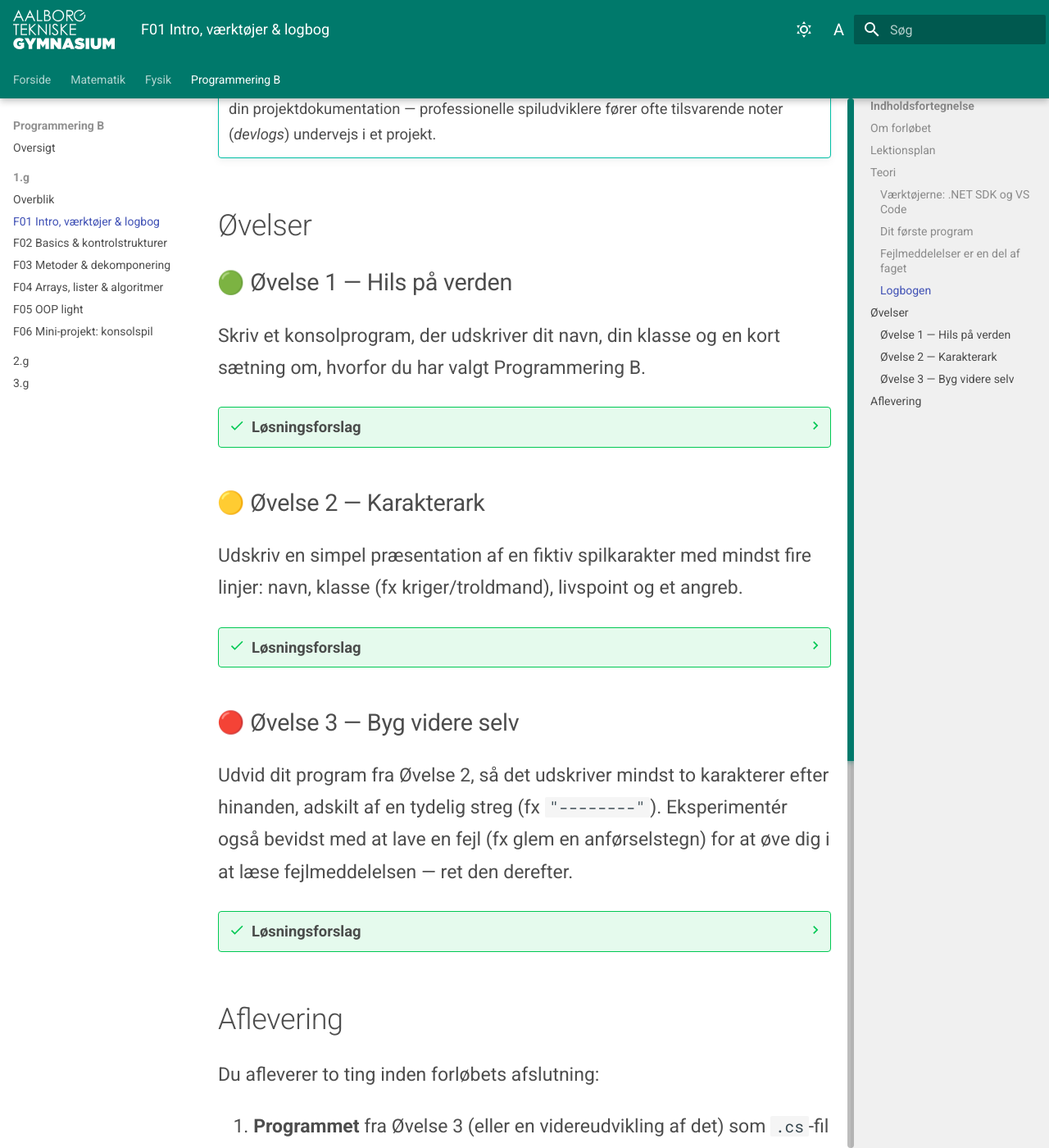
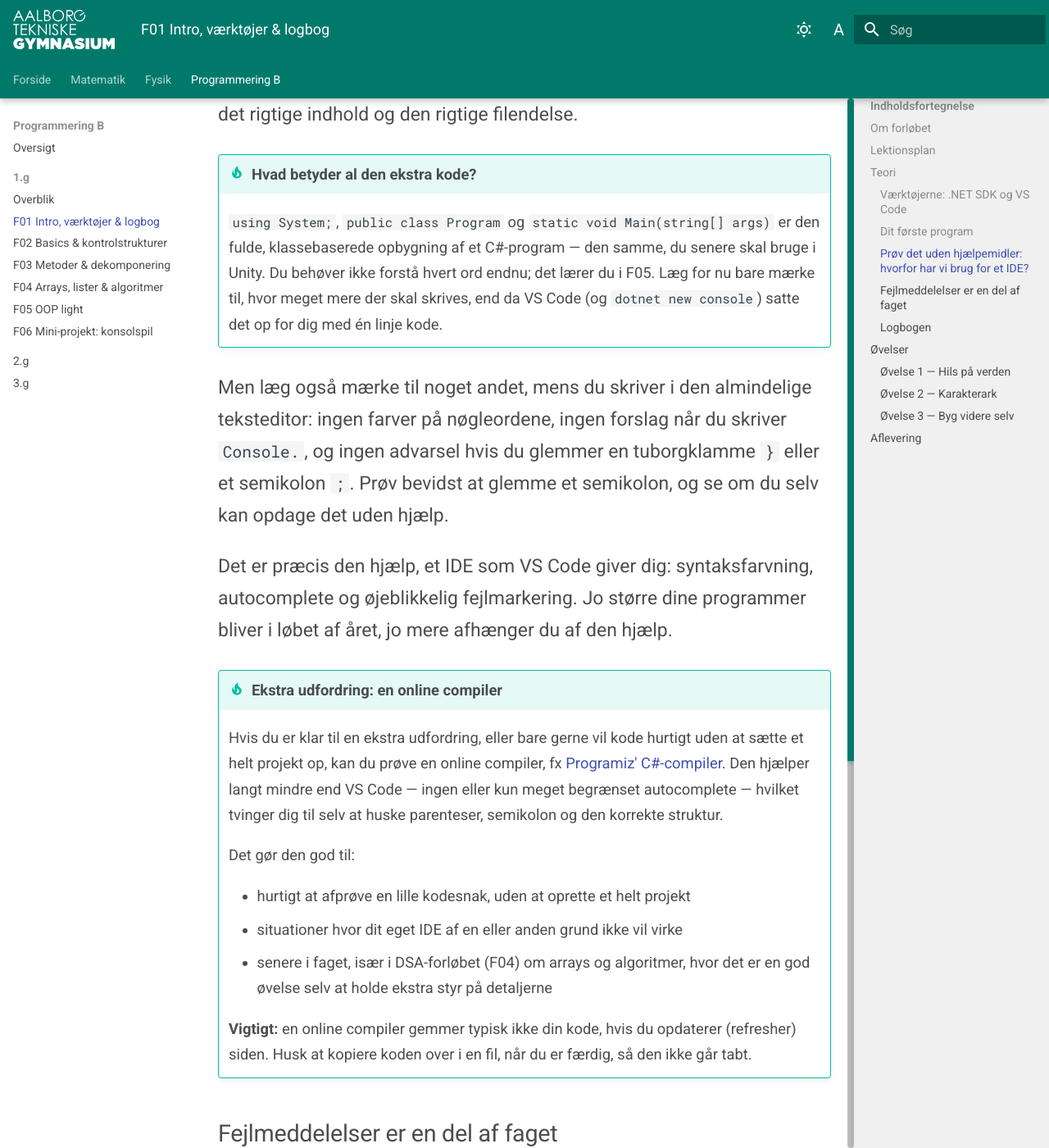
Before and after one commit to poltexious/undervisning, an MkDocs documentation site: the page built from docs/programmering-b/1g/f01_intro_logbog.md, in a window 1280 px wide and 1400 px high, scrolled down 4482 px. Shown: the whole window at 82% size. Built offline with MkDocs 1.6.1 and Material for MkDocs 9.7.7, drawn with Linux system fonts in a browser that asks for light colours; emoji names are drawn with the system emoji font; some of the changed text lies outside the part shown.

Commit message:
Tilføj txt-til-cs-eksperiment og online compiler-tip til F01
- Nyt afsnit i F01: eleverne skriver den fulde klassebaserede Hello
  World i en almindelig teksteditor, gemmer som .txt og omdøber til
  .cs, for konkret at opleve hvorfor et IDE (autocomplete, syntaks-
  farvning, fejlmarkering) gør en forskel.
- Ny tip-boks om online compilere (fx Programiz) som ekstra udfordring
  for stærkere elever — mindre hjælp tvinger til at huske syntaks
  selv, nyttigt til hurtige eksperimenter og særligt relevant i
  DSA-forløbet (F04).
- Krydshenvisningsnote tilføjet i F04-skelettet, så tippet genbruges
  når forløbet skrives fuldt ud.

Co-Authored-By: Claude Sonnet 5 <noreply@anthropic.com>

````diff
--- a/docs/programmering-b/1g/f01_intro_logbog.md
+++ b/docs/programmering-b/1g/f01_intro_logbog.md
@@ -29,6 +29,7 @@ Logbogen er ikke bureaukrati for bureaukratiets skyld: den er din egen hukommels
 - `dotnet new console` — hvad opretter kommandoen?
 - `Console.WriteLine` og programmets opbygning
 - Køre programmet med `dotnet run`
+- Eksperiment: skriv et Hello World i en `.txt`-fil og omdøb til `.cs` — hvorfor er et IDE nødvendigt?
 - Fejlmeddelelser er ikke farlige — sådan læser du dem
 
 **Time 3 — Arbejdsgang og logbog**
@@ -79,6 +80,50 @@ dotnet run
 !!! tip "Hvorfor ser koden sådan ud?"
 
     Du undrer dig måske over, at der ikke står noget om en `class` eller en `Main`-metode, som du måske har set i eksempler andre steder. Det er fordi C# tillader denne forenklede skrivemåde (*top-level statements*), som er perfekt til at komme hurtigt i gang. Senere i faget (i F05) lærer vi den fulde, klassebaserede opbygning — den samme, som du kommer til at bruge i Unity.
+
+### Prøv det uden hjælpemidler: hvorfor har vi brug for et IDE?
+
+Du har nu oplevet, hvor let VS Code gør det at skrive og køre et program. Men hvad er en C#-fil *egentlig*? Prøv dette lille eksperiment for at finde ud af det:
+
+1. Åbn en helt almindelig teksteditor — **ikke** VS Code (fx Notesblok på Windows eller TextEdit på Mac).
+2. Skriv følgende, præcis som det står:
+
+    ```csharp
+    using System;
+
+    public class Program
+    {
+        static void Main(string[] args)
+        {
+            Console.WriteLine("Hello, World!");
+        }
+    }
+    ```
+
+3. Gem filen som `Program.txt`.
+4. Omdøb bagefter filen til `Program.cs` (skift altså kun filendelsen — ikke indholdet).
+
+Ligger `Program.cs` i en projektmappe med en tilhørende `.csproj`-fil, kan `dotnet run` faktisk køre den. Compileren er nemlig ligeglad med, hvilket program du skrev filen i — en C#-fil er i virkeligheden bare en tekstfil med det rigtige indhold og den rigtige filendelse.
+
+!!! tip "Hvad betyder al den ekstra kode?"
+
+    `using System;`, `public class Program` og `static void Main(string[] args)` er den fulde, klassebaserede opbygning af et C#-program — den samme, du senere skal bruge i Unity. Du behøver ikke forstå hvert ord endnu; det lærer du i F05. Læg for nu bare mærke til, hvor meget mere der skal skrives, end da VS Code (og `dotnet new console`) satte det op for dig med én linje kode.
+
+Men læg også mærke til noget andet, mens du skriver i den almindelige teksteditor: ingen farver på nøgleordene, ingen forslag når du skriver `Console.`, og ingen advarsel hvis du glemmer en tuborgklamme `}` eller et semikolon `;`. Prøv bevidst at glemme et semikolon, og se om du selv kan opdage det uden hjælp.
+
+Det er præcis den hjælp, et IDE som VS Code giver dig: syntaksfarvning, autocomplete og øjeblikkelig fejlmarkering. Jo større dine programmer bliver i løbet af året, jo mere afhænger du af den hjælp.
+
+!!! tip "Ekstra udfordring: en online compiler"
+
+    Hvis du er klar til en ekstra udfordring, eller bare gerne vil kode hurtigt uden at sætte et helt projekt op, kan du prøve en online compiler, fx [Programiz' C#-compiler](https://www.programiz.com/csharp-programming/online-compiler/). Den hjælper langt mindre end VS Code — ingen eller kun meget begrænset autocomplete — hvilket tvinger dig til selv at huske parenteser, semikolon og den korrekte struktur.
+
+    Det gør den god til:
+
+    - hurtigt at afprøve en lille kodesnak, uden at oprette et helt projekt
+    - situationer hvor dit eget IDE af en eller anden grund ikke vil virke
+    - senere i faget, især i DSA-forløbet (F04) om arrays og algoritmer, hvor det er en god øvelse selv at holde ekstra styr på detaljerne
+
+    **Vigtigt:** en online compiler gemmer typisk ikke din kode, hvis du opdaterer (refresher) siden. Husk at kopiere koden over i en fil, når du er færdig, så den ikke går tabt.
 
 ### Fejlmeddelelser er en del af faget
 
````
Also changed, not shown: docs/programmering-b/1g/f04_arrays_lister_algoritmer.md (+2 -0 lines).
